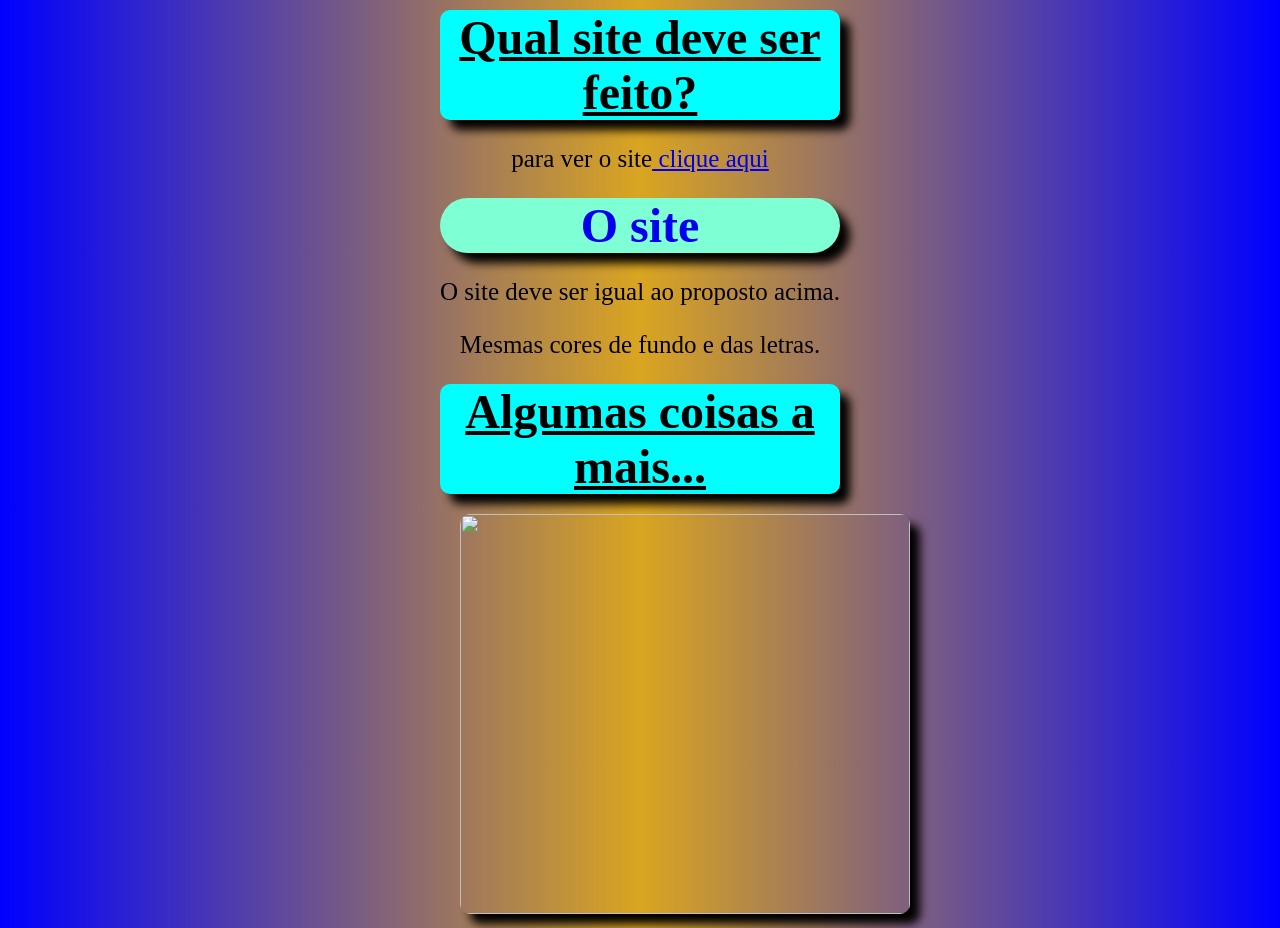
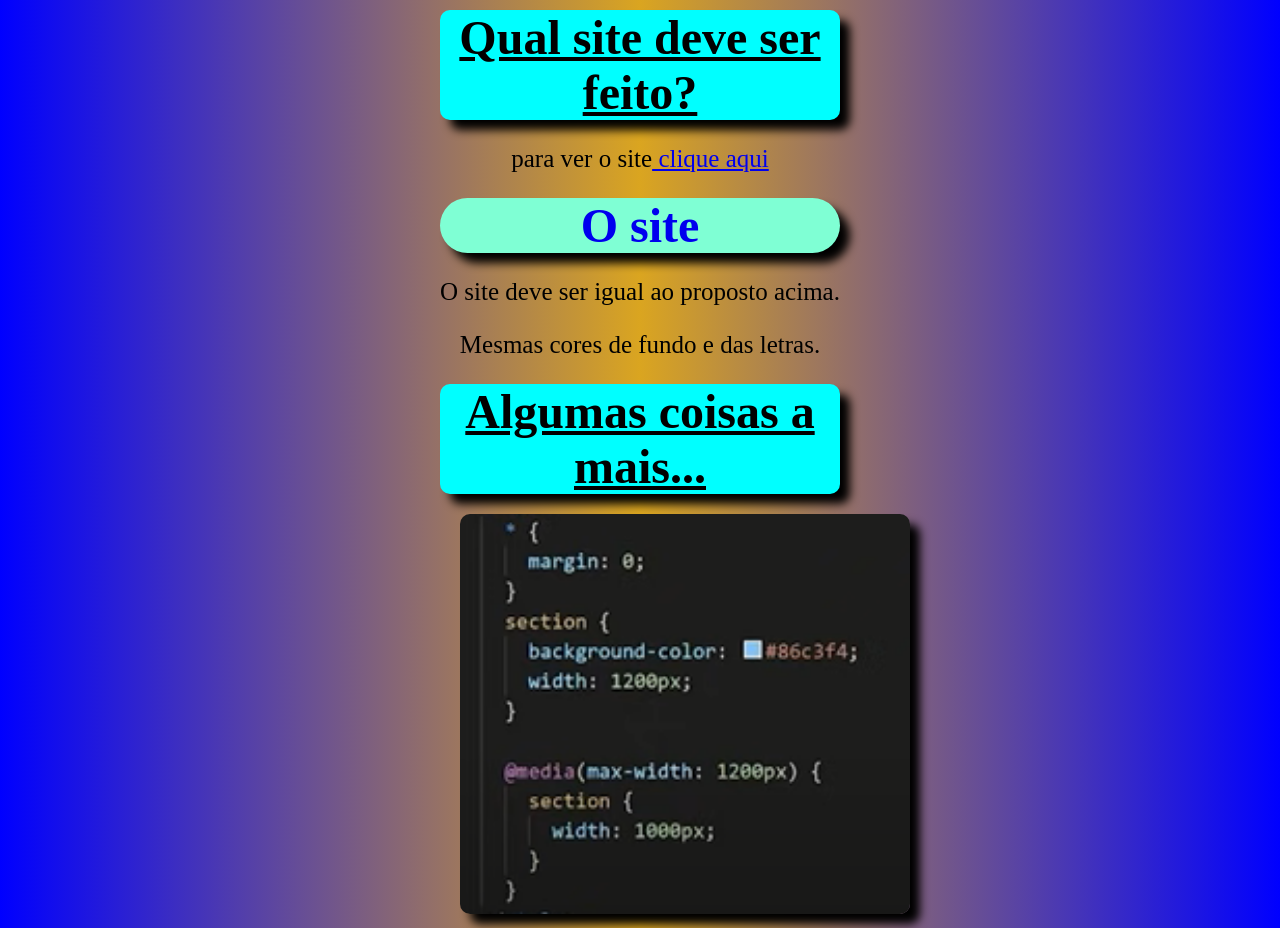
Before and after one commit to GabCebolhinha/Site-do-Desafio, a plain HTML site: page desafio.html in a window 1280 px wide. Drawn offline with Linux system fonts and the light colour scheme.

Commit message:
Update desafio.html

```diff
--- a/desafio.html
+++ b/desafio.html
@@ -63,6 +63,6 @@
     <p>O site deve ser igual ao proposto acima.</p>
     <p>Mesmas cores de fundo e das letras.</p>
     <h1>Algumas coisas a mais...</h1>
-    <img src="Captura de Tela (10).png">
+    <img src="https://gabcebolhinha.github.io/Site-do-Desafio/resp.png">
 </body>
 </html>
```
